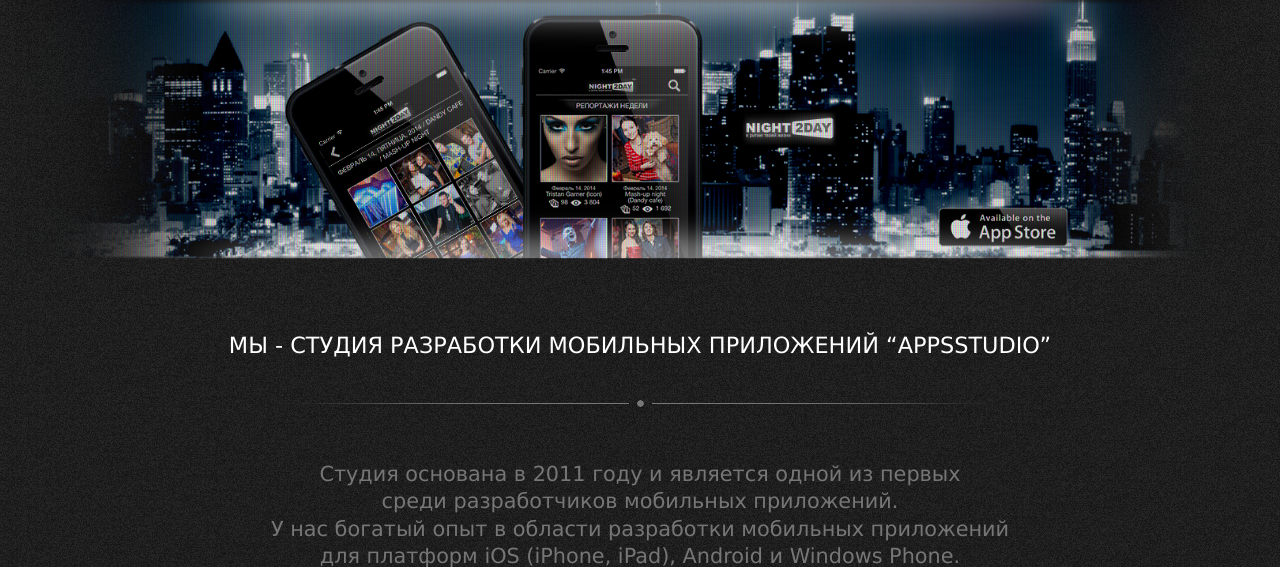
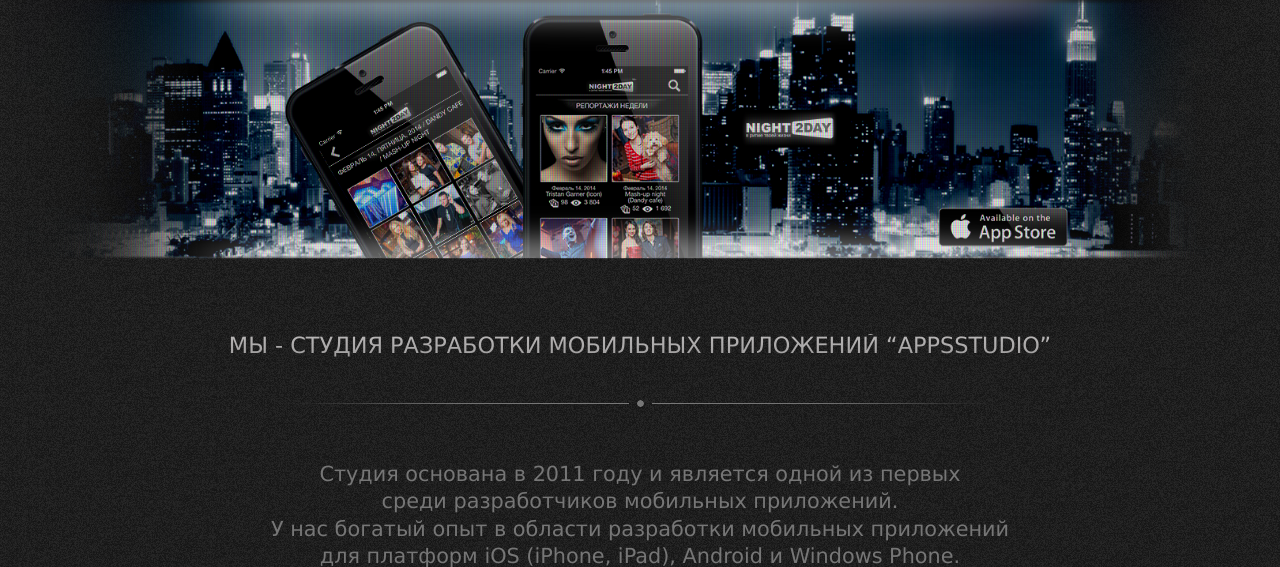
Before and after one commit to RuslanGrigoryev/Apps_studio, a PHP site: page / in a window 1280 px wide. Shown: the part 161-728 px from the top of the page. Run offline with PHP 8.4, Linux system fonts and the light colour scheme; some libraries are stand-ins or nearby versions.

Commit message:
Added gradient text h1

```diff
--- a/css/style.css
+++ b/css/style.css
@@ -92,6 +92,12 @@ header {
   padding: 60px 0 0 0;
 }
 .about-us h1 {
+  background: -webkit-linear-gradient(#bab8b8, #5e5d5d);
+  -webkit-background-clip: text;
+  -webkit-text-fill-color: transparent;
+}
+.about-us span {
+  display: block;
   padding: 0 0 55px 0;
   background: url(../i/markup/bg-header.png) center bottom no-repeat;
   margin: 0 0 50px 0;
--- a/index.html
+++ b/index.html
@@ -39,7 +39,7 @@
 
 		<div class="wrapper">
 
-			<h1>МЫ - СТУДИЯ РАЗРАБОТКИ МОБИЛЬНЫХ ПРИЛОЖЕНИЙ “AppsStudio”</h1>
+			<h1><span>МЫ - СТУДИЯ РАЗРАБОТКИ МОБИЛЬНЫХ ПРИЛОЖЕНИЙ “AppsStudio”</span></h1>
 
 			<p>Cтудия основана в 2011 году и является одной из первых</p>
 			<p>среди разработчиков мобильных приложений.</p>
```
